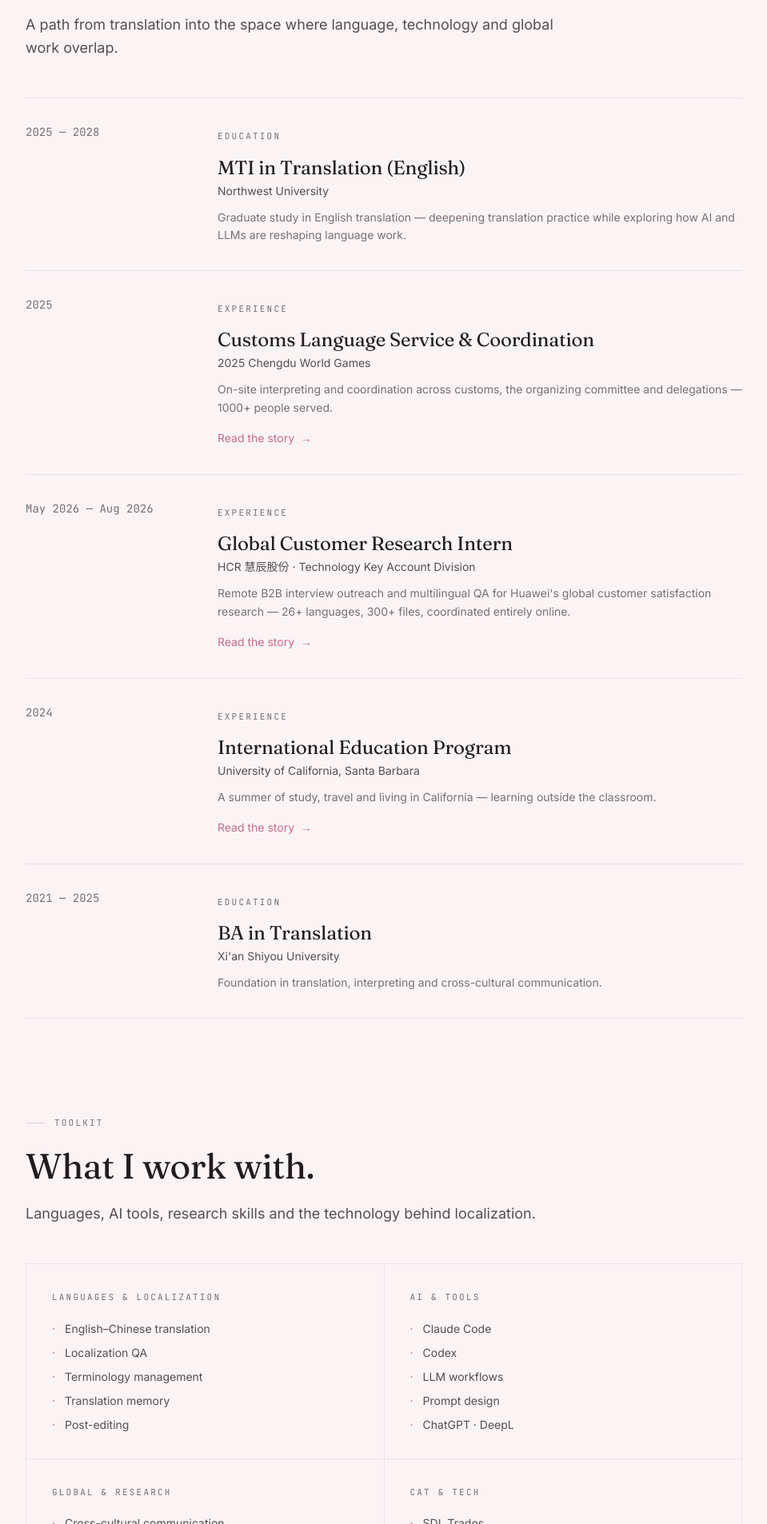
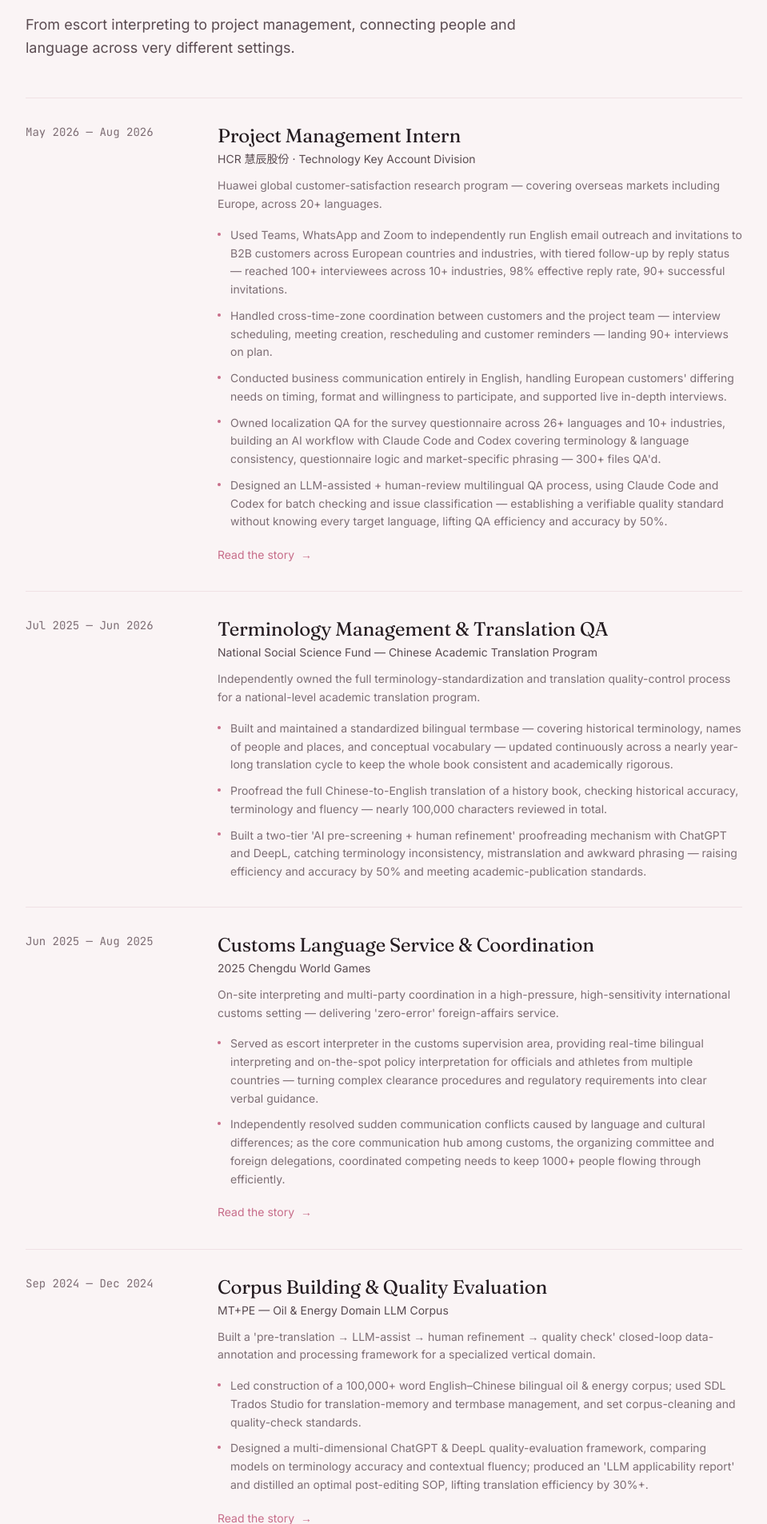
Before and after one commit to Freyazxx/portfolio, a Next.js app: page /about in a window 1280 px wide. Shown: the part 1574-3480 px from the top of the page at 80% size, without its empty margins (312-1271 px from the left). Built offline with nearby package versions, Linux system fonts and the light colour scheme.

Commit message:
Split education & work on About; show email; name resume; polish zh

```diff
--- a/app/about/page.tsx
+++ b/app/about/page.tsx
@@ -5,7 +5,7 @@ import { SectionHeading } from "@/components/SectionHeading";
 import { ExperienceTimeline } from "@/components/ExperienceTimeline";
 import { Skills } from "@/components/Skills";
 import { Reveal } from "@/components/motion/Reveal";
-import { experience } from "@/data/experience";
+import { education, work } from "@/data/experience";
 import { skillGroups } from "@/data/skills";
 import { site } from "@/data/site";
 import { useLang } from "@/lib/language";
@@ -104,21 +104,39 @@ export default function AboutPage() {
         </Reveal>
       </section>
 
-      {/* Experience */}
+      {/* Work / internships */}
       <section className="mt-20 md:mt-28">
         <Reveal>
           <SectionHeading
-            eyebrow={lang === "zh" ? "旅程" : "Journey"}
-            title={lang === "zh" ? "教育与经历。" : "Education & experience."}
+            eyebrow={lang === "zh" ? "经历" : "Experience"}
+            title={lang === "zh" ? "实习与项目经历。" : "Internships & work."}
             description={
               lang === "zh"
-                ? "从翻译出发，进入语言、技术与全球工作交叠的领域。"
-                : "A path from translation into the space where language, technology and global work overlap."
+                ? "从陪同口译到项目管理，在不同场景里连接人与语言。"
+                : "From escort interpreting to project management, connecting people and language across very different settings."
             }
           />
         </Reveal>
         <div className="mt-12">
-          <ExperienceTimeline entries={experience} />
+          <ExperienceTimeline entries={work} />
+        </div>
+      </section>
+
+      {/* Education */}
+      <section className="mt-20 md:mt-28">
+        <Reveal>
+          <SectionHeading
+            eyebrow={lang === "zh" ? "教育" : "Education"}
+            title={lang === "zh" ? "教育经历。" : "Education."}
+            description={
+              lang === "zh"
+                ? "从翻译学士到英语翻译硕士，一路扎根语言。"
+                : "From a BA in translation to an MTI, rooted in language throughout."
+            }
+          />
+        </Reveal>
+        <div className="mt-12">
+          <ExperienceTimeline entries={education} />
         </div>
       </section>
 
--- a/app/page.tsx
+++ b/app/page.tsx
@@ -80,7 +80,7 @@ export default function Home() {
             <h2 className="mt-6 max-w-3xl text-3xl leading-tight md:text-5xl">
               {lang === "zh" ? (
                 <>
-                  受训于语言，好奇于 AI，<em className="text-accent">工作于世界各地。</em>
+                  从语言出发，对 AI 充满好奇，<em className="text-accent">在世界各地工作。</em>
                 </>
               ) : (
                 <>
@@ -91,7 +91,7 @@ export default function Home() {
             </h2>
             <p className="mt-7 max-w-2xl text-base leading-relaxed text-muted-strong md:text-lg">
               {lang === "zh"
-                ? "我学习翻译，后来发现，真正有意思的工作发生在边界处——意义在文化之间流转的地方，AI 改变语言工作方式的地方，以及真实的人跨越时区相互协调的地方。"
+                ? "我学习翻译，后来发现真正有趣的工作往往发生在边界处——意义在文化之间流转的地方，AI 重塑语言工作方式的地方，以及真实的人跨越时区彼此协作的地方。"
                 : "I studied translation, then discovered the interesting work happens at the edges — where meaning shifts between cultures, where AI changes how language gets done, and where real people coordinate across time zones."}
             </p>
           </Reveal>
--- a/components/Contact.tsx
+++ b/components/Contact.tsx
@@ -10,7 +10,7 @@ export function Contact() {
   const { lang } = useLang();
 
   const links = [
-    { label: pick(lang, { en: "Email", zh: "邮箱" }), href: site.socials.email, external: false },
+    { label: site.email, href: site.socials.email, external: false },
     { label: "GitHub", href: site.socials.github, external: true },
     { label: "LinkedIn", href: site.socials.linkedin, external: true },
     { label: pick(lang, { en: "Résumé", zh: "简历" }), href: site.resume, external: false },
@@ -24,7 +24,7 @@ export function Contact() {
         </h2>
         <p className="mt-5 max-w-xl text-base leading-relaxed text-muted-strong md:text-lg">
           {lang === "zh"
-            ? "对全球性的机会、合作与好的对话保持开放——关于语言、AI，或是在路上的世界是什么样子。"
+            ? "对全球性的机会、合作与好的对话保持开放——关于语言、AI，或旅途中的世界。"
             : "Open to global opportunities, collaborations and good conversations — about language, AI, or what the world looks like from the road."}
         </p>
       </Reveal>
--- a/components/ExperienceTimeline.tsx
+++ b/components/ExperienceTimeline.tsx
@@ -23,16 +23,7 @@ export function ExperienceTimeline({
               {pick(lang, e.period)}
             </div>
             <div>
-              <span className="eyebrow text-[0.6rem]">
-                {e.type === "Education"
-                  ? lang === "zh"
-                    ? "教育"
-                    : "Education"
-                  : lang === "zh"
-                    ? "经历"
-                    : "Experience"}
-              </span>
-              <h3 className="mt-3 font-serif text-2xl leading-tight text-ink">
+              <h3 className="font-serif text-2xl leading-tight text-ink">
                 {pick(lang, e.role)}
               </h3>
               <p className="mt-1 text-sm text-muted-strong">
@@ -41,10 +32,26 @@ export function ExperienceTimeline({
               <p className="mt-3 max-w-2xl text-sm leading-relaxed text-muted">
                 {pick(lang, e.summary)}
               </p>
+              {e.bullets && (
+                <ul className="mt-4 max-w-2xl space-y-2.5">
+                  {pick(lang, e.bullets).map((b) => (
+                    <li
+                      key={b}
+                      className="flex gap-3 text-sm leading-relaxed text-muted"
+                    >
+                      <span
+                        aria-hidden
+                        className="mt-[0.55em] h-1 w-1 shrink-0 rounded-full bg-accent"
+                      />
+                      <span>{b}</span>
+                    </li>
+                  ))}
+                </ul>
+              )}
               {e.href && (
                 <Link
                   href={e.href}
-                  className="mt-4 inline-flex items-center gap-2 text-sm text-accent transition-colors hover:text-ink"
+                  className="mt-5 inline-flex items-center gap-2 text-sm text-accent transition-colors hover:text-ink"
                 >
                   {lang === "zh" ? "阅读这个故事" : "Read the story"}
                   <span aria-hidden>→</span>
--- a/components/Footer.tsx
+++ b/components/Footer.tsx
@@ -10,7 +10,7 @@ export function Footer() {
   const { lang } = useLang();
 
   const socialLinks = [
-    { label: pick(lang, { en: "Email", zh: "邮箱" }), href: site.socials.email, external: false },
+    { label: site.email, href: site.socials.email, external: false },
     { label: "GitHub", href: site.socials.github, external: true },
     { label: "LinkedIn", href: site.socials.linkedin, external: true },
   ].filter((link) => link.href);
--- a/components/Hero.tsx
+++ b/components/Hero.tsx
@@ -78,13 +78,13 @@ export function Hero() {
               href="/about"
               className="inline-flex items-center gap-2 rounded-full bg-ink px-6 py-3 text-sm text-paper transition-colors hover:bg-accent"
             >
-              {lang === "zh" ? "查看我的旅程" : "View My Journey"}
+              {lang === "zh" ? "我的旅程" : "View My Journey"}
             </Link>
             <Link
               href="/hcr"
               className="inline-flex items-center gap-2 rounded-full border border-line-strong px-6 py-3 text-sm text-ink transition-colors hover:border-ink"
             >
-              {lang === "zh" ? "查看经历" : "View Experience"}
+              {lang === "zh" ? "我的经历" : "View Experience"}
             </Link>
             <Link
               href={site.resume}
--- a/data/experience.ts
+++ b/data/experience.ts
@@ -1,7 +1,6 @@
 /**
- * Experience timeline — education + work, newest first.
- * Text fields are localized; the `type` discriminant stays a code and is
- * translated at render time.
+ * Experience — split into education and work, newest first.
+ * All text is localized (en/zh); `bullets` are the detailed highlights.
  */
 
 import { L, type Localized } from "@/lib/lang";
@@ -10,71 +9,154 @@ export interface ExperienceEntry {
   period: Localized<string>;
   role: Localized<string>;
   org: Localized<string>;
-  type: "Education" | "Experience";
   summary: Localized<string>;
+  /** detailed highlights, rendered as a bulleted list */
+  bullets?: Localized<string[]>;
   /** link to a dedicated page (e.g. "/hcr", "/global-events") */
   href?: string;
-  featured?: boolean;
 }
 
-export const experience: ExperienceEntry[] = [
+/* --- Education (newest first) ------------------------------------ */
+export const education: ExperienceEntry[] = [
   {
     period: L("2025 — 2028", "2025 — 2028"),
     role: L("MTI in Translation (English)", "英语翻译硕士（MTI）"),
     org: L("Northwest University", "西北大学"),
-    type: "Education",
     summary: L(
       "Graduate study in English translation — deepening translation practice while exploring how AI and LLMs are reshaping language work.",
       "英语翻译方向的硕士学习——在精进翻译实践的同时，探索 AI 与大语言模型如何重塑语言工作。",
     ),
-    featured: true,
-  },
-  {
-    period: L("2025", "2025"),
-    role: L("Customs Language Service & Coordination", "海关语言服务与协调"),
-    org: L("2025 Chengdu World Games", "2025 成都世界运动会"),
-    type: "Experience",
-    summary: L(
-      "On-site interpreting and coordination across customs, the organizing committee and delegations — 1000+ people served.",
-      "在海关、组委会与代表团之间提供现场口译与协调服务——服务 1000 余人次。",
-    ),
-    href: "/global-events",
-    featured: true,
-  },
-  {
-    period: L("May 2026 — Aug 2026", "2026 年 5 月 — 8 月"),
-    role: L("Global Customer Research Intern", "全球客户研究实习生"),
-    org: L(
-      "HCR 慧辰股份 · Technology Key Account Division",
-      "HCR 慧辰股份 · 科技大客户事业部",
-    ),
-    type: "Experience",
-    summary: L(
-      "Remote B2B interview outreach and multilingual QA for Huawei's global customer satisfaction research — 26+ languages, 300+ files, coordinated entirely online.",
-      "为华为全球客户满意度调研做远程 B2B 访谈邀约与多语种质检——26+ 种语言、300+ 份文件，全程线上协调。",
-    ),
-    href: "/hcr",
-    featured: true,
-  },
-  {
-    period: L("2024", "2024"),
-    role: L("International Education Program", "国际教育项目"),
-    org: L("University of California, Santa Barbara", "加州大学圣塔芭芭拉分校"),
-    type: "Experience",
-    summary: L(
-      "A summer of study, travel and living in California — learning outside the classroom.",
-      "在加州学习、旅行与生活的一个夏天——课堂之外的成长。",
-    ),
-    href: "/ucsb",
   },
   {
     period: L("2021 — 2025", "2021 — 2025"),
     role: L("BA in Translation", "翻译学士"),
     org: L("Xi'an Shiyou University", "西安石油大学"),
-    type: "Education",
     summary: L(
       "Foundation in translation, interpreting and cross-cultural communication.",
       "翻译、口译与跨文化沟通的基础训练。",
     ),
   },
 ];
+
+/* --- Work (newest first) ------------------------------------------ */
+export const work: ExperienceEntry[] = [
+  {
+    period: L("May 2026 — Aug 2026", "2026.05 – 2026.08"),
+    role: L("Project Management Intern", "项目管理实习生"),
+    org: L(
+      "HCR 慧辰股份 · Technology Key Account Division",
+      "HCR 慧辰股份 · 科技大客户事业部",
+    ),
+    summary: L(
+      "Huawei global customer-satisfaction research program — covering overseas markets including Europe, across 20+ languages.",
+      "华为全球客户满意度调研项目——覆盖欧洲等海外市场，20+ 语种。",
+    ),
+    bullets: L(
+      [
+        "Used Teams, WhatsApp and Zoom to independently run English email outreach and invitations to B2B customers across European countries and industries, with tiered follow-up by reply status — reached 100+ interviewees across 10+ industries, 98% effective reply rate, 90+ successful invitations.",
+        "Handled cross-time-zone coordination between customers and the project team — interview scheduling, meeting creation, rescheduling and customer reminders — landing 90+ interviews on plan.",
+        "Conducted business communication entirely in English, handling European customers' differing needs on timing, format and willingness to participate, and supported live in-depth interviews.",
+        "Owned localization QA for the survey questionnaire across 26+ languages and 10+ industries, building an AI workflow with Claude Code and Codex covering terminology & language consistency, questionnaire logic and market-specific phrasing — 300+ files QA'd.",
+        "Designed an LLM-assisted + human-review multilingual QA process, using Claude Code and Codex for batch checking and issue classification — establishing a verifiable quality standard without knowing every target language, lifting QA efficiency and accuracy by 50%.",
+      ],
+      [
+        "面向欧洲多国、多行业的 B2B 客户，使用 Teams、WhatsApp、Zoom 独立完成英文邮件触达与邀约，按回复状态分层跟进——触达海外受访客户 100+ 位、覆盖 10+ 行业，有效回复率 98%，成功邀约 90+ 位。",
+        "承担客户与项目组之间的跨时区协调，负责访谈排期、会议创建与预约、时间变更及客户提醒，保障海外访谈按计划落地，协调 90 余场。",
+        "全程英文商务沟通，处理欧洲客户在时间、形式、参与意愿上的差异化诉求，参与线上深度访谈执行。",
+        "负责华为调研问卷的本地化内容质量把关，覆盖 10+ 行业、26+ 语种，用 Claude Code、Codex 搭建 AI 工作流，质检范围覆盖术语与语言一致性、问卷逻辑及各市场表达规范，高质量质检 300+ 文件。",
+        "设计「LLM 辅助 + 人工复核」的多语种质检流程，用 Claude Code、Codex 实现批量检查与问题分类，在不掌握全部目标语言的条件下建立可核查的质量判断标准，质检效率与准确率提升 50%。",
+      ],
+    ),
+    href: "/hcr",
+  },
+  {
+    period: L("Jul 2025 — Jun 2026", "2025.07 – 2026.06"),
+    role: L("Terminology Management & Translation QA", "术语管理与译文质量校对"),
+    org: L(
+      "National Social Science Fund — Chinese Academic Translation Program",
+      "国家社科基金中华学术外译项目",
+    ),
+    summary: L(
+      "Independently owned the full terminology-standardization and translation quality-control process for a national-level academic translation program.",
+      "独立负责国家级学术外译项目的术语标准化与译文质量管控全流程。",
+    ),
+    bullets: L(
+      [
+        "Built and maintained a standardized bilingual termbase — covering historical terminology, names of people and places, and conceptual vocabulary — updated continuously across a nearly year-long translation cycle to keep the whole book consistent and academically rigorous.",
+        "Proofread the full Chinese-to-English translation of a history book, checking historical accuracy, terminology and fluency — nearly 100,000 characters reviewed in total.",
+        "Built a two-tier 'AI pre-screening + human refinement' proofreading mechanism with ChatGPT and DeepL, catching terminology inconsistency, mistranslation and awkward phrasing — raising efficiency and accuracy by 50% and meeting academic-publication standards.",
+      ],
+      [
+        "负责项目专业术语的统一管理，针对历史类专业术语、人名地名、概念性词汇建立标准化双语术语库，并在近一年的翻译周期中持续更新维护，确保全书术语一致性与学术规范性。",
+        "承担历史类书籍中译英全文翻译质量校对，核查史实准确性、术语规范性及译文流畅度，累计校对近 10 万字。",
+        "运用 ChatGPT、DeepL 搭建「AI 初筛 + 人工精校」两级校对机制，识别术语不一致、误译及表达问题，校对效率与准确率提升 50%，达成学术外译出版标准。",
+      ],
+    ),
+  },
+  {
+    period: L("Jun 2025 — Aug 2025", "2025.06 – 2025.08"),
+    role: L("Customs Language Service & Coordination", "海关语言服务与协调"),
+    org: L("2025 Chengdu World Games", "2025 成都世界运动会"),
+    summary: L(
+      "On-site interpreting and multi-party coordination in a high-pressure, high-sensitivity international customs setting — delivering 'zero-error' foreign-affairs service.",
+      "在高压力、高敏感度的国际通关场景中，承担现场口译与多方协调职责，确保涉外服务「零误差」落地。",
+    ),
+    bullets: L(
+      [
+        "Served as escort interpreter in the customs supervision area, providing real-time bilingual interpreting and on-the-spot policy interpretation for officials and athletes from multiple countries — turning complex clearance procedures and regulatory requirements into clear verbal guidance.",
+        "Independently resolved sudden communication conflicts caused by language and cultural differences; as the core communication hub among customs, the organizing committee and foreign delegations, coordinated competing needs to keep 1000+ people flowing through efficiently.",
+      ],
+      [
+        "担任海关监管区随行口译，为多国官方要员、运动员提供实时双语口译及即时政策解读，将复杂通关流程与监管要求转化为清晰易懂的口头指引，确保信息传递准确、零延迟。",
+        "独立处理监管区内因语言文化差异引发的突发沟通冲突，以敏锐的跨文化沟通技巧快速建立信任、化解矛盾；担任海关、组委会与外籍代表团之间的核心沟通枢纽，协调多方诉求，保障 1000+ 人次高效通关。",
+      ],
+    ),
+    href: "/global-events",
+  },
+  {
+    period: L("Sep 2024 — Dec 2024", "2024.09 – 2024.12"),
+    role: L("Corpus Building & Quality Evaluation", "语料库构建与质量评估"),
+    org: L(
+      "MT+PE — Oil & Energy Domain LLM Corpus",
+      "MT+PE 石油能源领域大语言模型语料库项目",
+    ),
+    summary: L(
+      "Built a 'pre-translation → LLM-assist → human refinement → quality check' closed-loop data-annotation and processing framework for a specialized vertical domain.",
+      "面向专业垂直领域，搭建「预翻译—LLM 辅助—人工精译—质量校验」的数据标注与闭环处理框架。",
+    ),
+    bullets: L(
+      [
+        "Led construction of a 100,000+ word English–Chinese bilingual oil & energy corpus; used SDL Trados Studio for translation-memory and termbase management, and set corpus-cleaning and quality-check standards.",
+        "Designed a multi-dimensional ChatGPT & DeepL quality-evaluation framework, comparing models on terminology accuracy and contextual fluency; produced an 'LLM applicability report' and distilled an optimal post-editing SOP, lifting translation efficiency by 30%+.",
+      ],
+      [
+        "主导构建石油能源领域英汉双语语料库（10 万+ 词次），运用 SDL Trados Studio 进行翻译记忆与术语库管理，制定语料清洗及质量校验标准。",
+        "设计 ChatGPT、DeepL 多维度质量评估框架，对比模型在术语准确度、语境流利度等维度的表现，产出「LLM 适用性评估报告」，沉淀 PE 最优 SOP，推动翻译效率提升 30%+。",
+      ],
+    ),
+    href: "/ai-language",
+  },
+  {
+    period: L("Jun 2023 — Jul 2023", "2023.06 – 2023.07"),
+    role: L("Delegation Escort Interpreter", "代表团随行翻译（陪同口译）"),
+    org: L(
+      "31st FISU Summer World University Games",
+      "第 31 届世界大学生夏季运动会 FISU",
+    ),
+    summary: L(
+      "Escort interpreting for a foreign delegation throughout the FISU Summer World University Games.",
+      "在第 31 届世界大学生夏季运动会中担任外国代表团随行口译。",
+    ),
+    bullets: L(
+      [
+        "Handled full-day interpreting and all-scenario language transfer for a foreign delegation across official competition exchanges, opening/closing ceremonies and complex business and social engagements — with strong sensitivity and precision in aligning professional terminology and jargon.",
+        "Acted as the 'all-purpose bridge' between the delegation and the Games organizing committee, leading several informal business matchings; used sharp logic to dissolve communication barriers caused by cultural and information asymmetries, keeping event projects flowing on schedule.",
+      ],
+      [
+        "负责外国代表团在官方正式赛事交流、开闭幕式及复杂商务/社交对接中的全天候口译与全场景语言转化，对各行业专业术语及行话具备极高的敏锐度与准确对齐能力。",
+        "担任代表团与大运会组委会之间的「全能桥梁」，主导多场非正式商务对接；通过敏锐的逻辑思维化解因文化和信息不对称导致的沟通屏障，确保赛事项目按既定流程高效流转。",
+      ],
+    ),
+    href: "/global-events",
+  },
+];
--- a/data/projects.ts
+++ b/data/projects.ts
@@ -27,7 +27,7 @@ export const hcrProject = {
     "Huawei Global Customer Satisfaction Research",
     "华为全球客户满意度调研",
   ),
-  role: L("Global Customer Research Intern", "全球客户研究实习生"),
+  role: L("Project Management Intern", "项目管理实习生"),
   period: L("May 2026 — Aug 2026", "2026 年 5 月 — 8 月"),
 
   overview: L(
@@ -137,7 +137,7 @@ export const aiLanguageProject = {
   title: L("MT+PE", "MT+PE"),
   subtitle: L("Oil & Energy Domain LLM Corpus", "油气能源领域大模型语料库"),
   kicker: L("AI + Language Experiment", "AI + 语言实验"),
-  period: L("2025", "2025"),
+  period: L("Sep 2024 — Dec 2024", "2024.09 – 2024.12"),
 
   overview: L(
     "A self-directed, fully online project: building and quality-assessing a 100,000+ word English–Chinese bilingual corpus for the oil and energy domain, then using LLMs to evaluate translation quality inside a human-in-the-loop workflow. Less an academic paper than a hands-on experiment in what language work becomes when AI enters the loop.",
--- a/data/site.ts
+++ b/data/site.ts
@@ -14,7 +14,7 @@ export const site = {
     linkedin: "", // 暂无 LinkedIn 账户，留空则不显示；创建后可填入 URL
     github: "https://github.com/Freyazxx",
   },
-  resume: "/resume.pdf", // TODO: drop resume.pdf into /public
+  resume: "/Xiaoxuan-Zhou-Resume.pdf",
 
   // --- SEO / shared URL ---
   url: "https://xiaoxuanzhou.vercel.app",
@@ -24,7 +24,7 @@ export const site = {
   tagline: L("Language × AI × Global Experience", "语言 × AI × 全球经历"),
   headline: L(
     "Exploring how language, AI and global experiences connect people.",
-    "探索语言、AI 与全球经历如何把人连接在一起。",
+    "探索语言、AI 与全球经历如何将人与人彼此相连。",
   ),
   intro: L(
     "MTI student, AI explorer, language enthusiast and global storyteller.",
```
Also changed, not shown: 1 other file (tests, documents, lock files or other folders).
